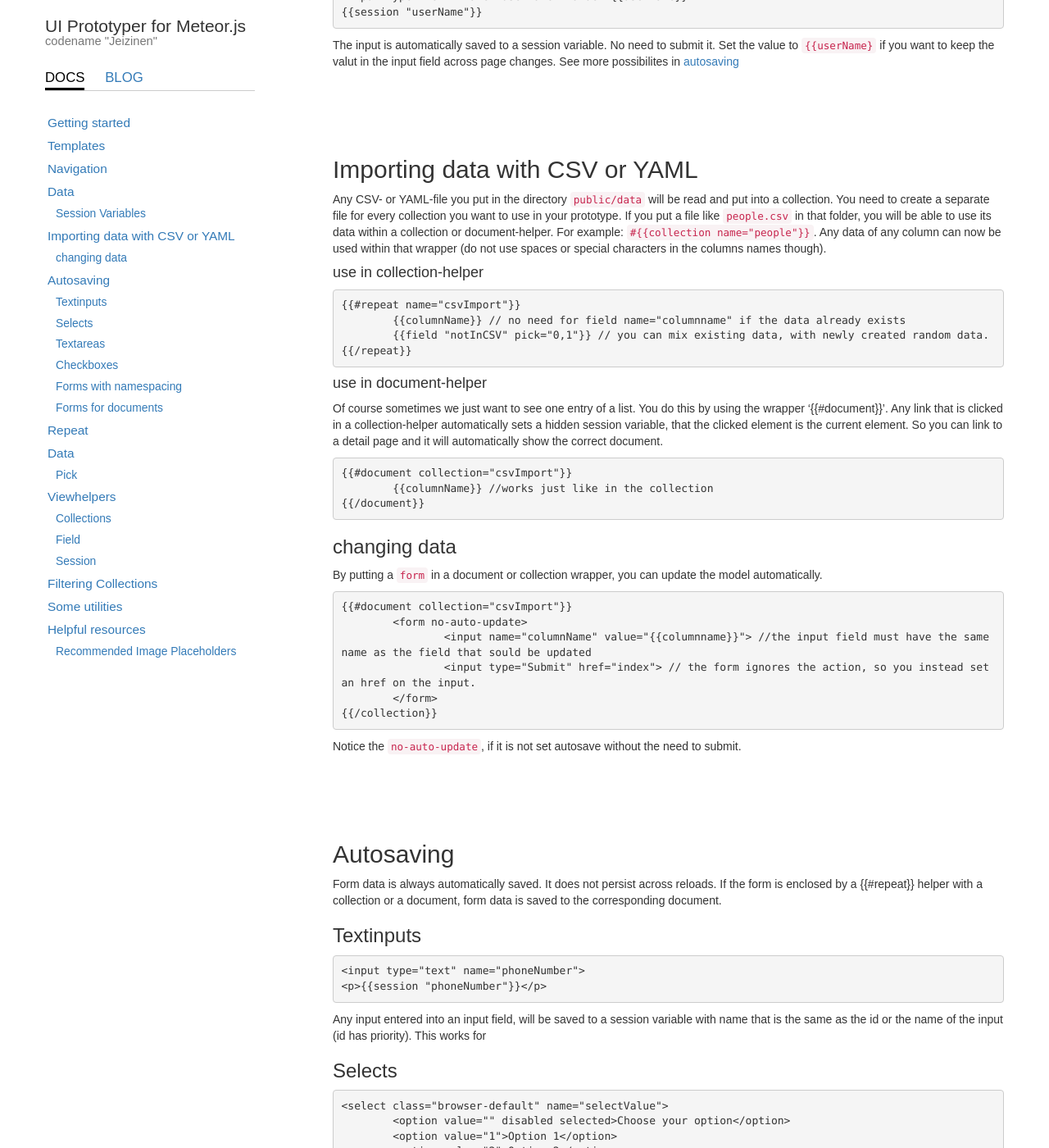
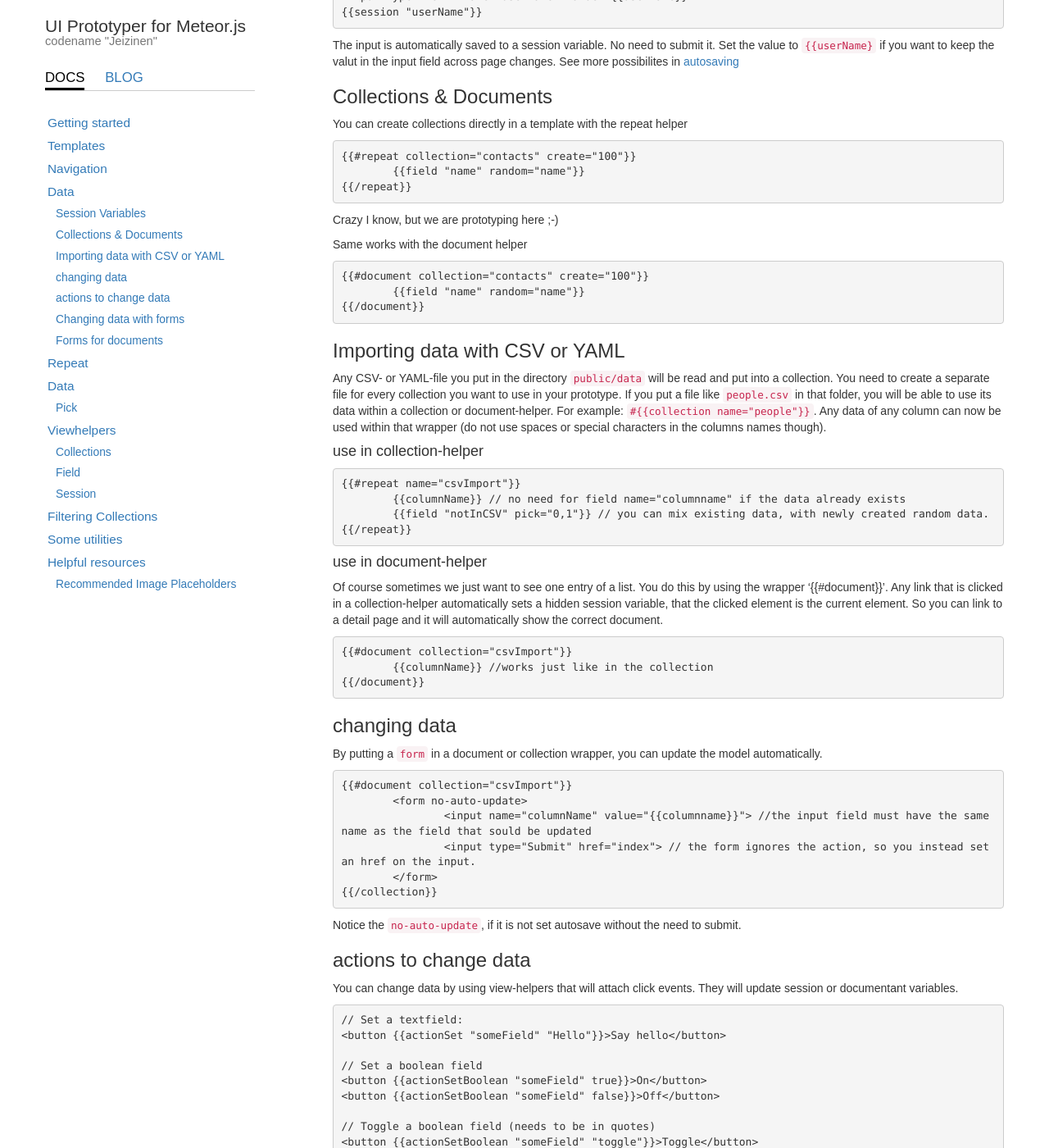
Before and after one commit to RolandStuder/jeizinen-meteor, a Jekyll site: the page built from index.md, in a window 1280 px wide and 1400 px high, scrolled down 1749 px. Shown: the whole window at 82% size. Built offline with Jekyll 4.4.1, drawn with Linux system fonts in a browser that asks for light colours; nearby versions of some CDN libraries; some web fonts are replaced; a style sheet for code colours, icons or effects is not loaded; some of the changed text lies outside the part shown.

Commit message:
update to new api for click actions

```diff
--- a/index.md
+++ b/index.md
@@ -119,7 +119,24 @@ You can set a session variable with an input tag:
 The input is automatically saved to a session variable. No need to submit it. Set the value to `{{userName}` if you want to keep the valut in the input field across page changes. See more possibilites in [autosaving](#autosaving)
 
 
-## Importing data with CSV or YAML
+### Collections & Documents
+
+You can create collections directly in a template with the repeat helper
+
+	{{#repeat collection="contacts" create="100"}}
+		{{field "name" random="name"}}
+	{{/repeat}}
+
+Crazy I know, but we are prototyping here ;-)
+
+Same works with the document helper
+
+	{{#document collection="contacts" create="100"}}
+		{{field "name" random="name"}}
+	{{/document}}
+
+
+### Importing data with CSV or YAML
 
 Any CSV- or YAML-file you put in the directory `public/data` will be read and put into a collection. You need to create a separate file for every collection you want to use in your prototype. If you put a file like `people.csv` in that folder, you will be able to use its data within a collection or document-helper. For example: `#{{collection name="people"}}`. Any data of any column can now be used within that wrapper (do not use spaces or special characters in the columns names though).
 
@@ -152,19 +169,37 @@ By putting a `form` in a document or collection wrapper, you can update the mode
 
 Notice the `no-auto-update`, if it is not set autosave without the need to submit.
 
+### actions to change data
 
-## Autosaving
+You can change data by using view-helpers that will attach click events. They will
+update session or documentant variables.
+
+	// Set a textfield:
+	<button {{actionSet "someField" "Hello"}}>Say hello</button>
+
+	// Set a boolean field
+	<button {{actionSetBoolean "someField" true}}>On</button>
+	<button {{actionSetBoolean "someField" false}}>Off</button>
+
+	// Toggle a boolean field (needs to be in quotes)
+	<button {{actionSetBoolean "someField" "toggle"}}>Toggle</button>
+
+	// Increment a number (can be negative)
+	<button {{actionIncrement "votes" 1}}>+1</button>
+
+
+### Changing data with forms
 
 Form data is always automatically saved. It does not persist across reloads. If the form is enclosed by a {{#repeat}} helper with a collection or a document, form data is saved to the corresponding document.
 
-### Textinputs
+#### Session data with Textinputs
 
 	<input type="text" name="phoneNumber">
 	<p>{{session "phoneNumber"}}</p>
 
 Any input entered into an input field, will be saved to a session variable with name that is the same as the id or the name of the input (id has priority). This works for
 
-### Selects
+#### Selects
 
 	<select class="browser-default" name="selectValue">
 		<option value="" disabled selected>Choose your option</option>
@@ -174,7 +209,7 @@ Any input entered into an input field, will be saved to a session variable with
 	</select>
 	{{session "selectValue"}}
 
-### Textareas
+#### Textareas
 
 	<textarea type="text" name="comment">{{session "comment"}}</textarea>
 	<p>{{simpleFormat (session "comment")}}</p>
@@ -185,13 +220,13 @@ Any input entered into an input field, will be saved to a session variable with
 		{{ session "comment"}}
 	{{/markdown}}
 
-### Checkboxes
+#### Checkboxes
 
 	<input type="checkbox" id="happy" name="happy" />
 	<label for="happy">Happy</label>
 	{{session "happy"}}
 
-### Forms with namespacing
+#### Forms with namespacing
 
 	<form name="contact">
 		Name <input type="text" name="name">
@@ -273,7 +308,7 @@ create=`integer`
 : `create` pass an integer to create as many empty documents for this collection. example: `create=100`
 
 sort=`"fieldName"`
-:`sort` takes a fieldName by which the collection will be sorted. Example: `sort="name"`
+:`sort` takes a fieldName by which the collection will be sorted. Example: `sort="name"`. WARNING: if you combine sorting and content generation by {{field ...}} in a view it may lead to whacky behavior, data is created and sorted at the same time.
 
 limit=`integer`
 :`limit` will limit the displayed number of documents. Example: `limit=10`
@@ -365,7 +400,7 @@ When you click on this link, it will show:
 
 #### hyphenate
 
-	{{hypenate "some string"}}
+	{{hyphenate "some string"}}
 
 returns some-string, helpful for turning strings form model in to css classes
 
```
